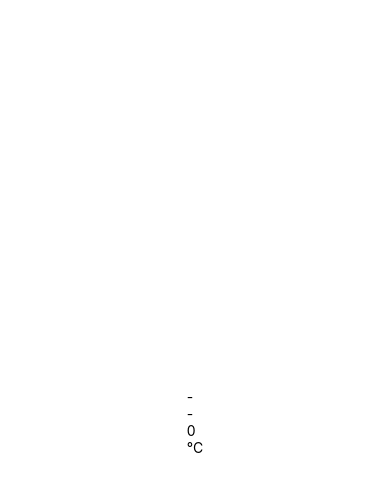
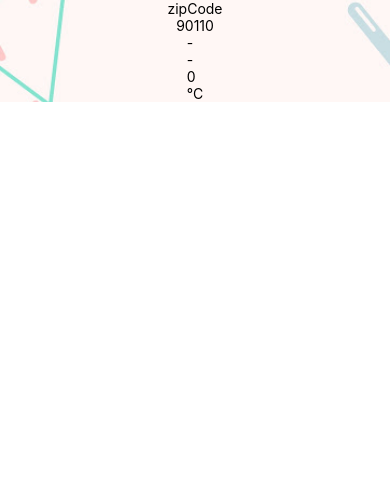
Before and after one commit to 6210110371/Lab04, a React Native app: screen / in a window 390 px wide. Shown: the top 492 px of the page. Built offline with nearby package versions, Linux system fonts and the light colour scheme.

Commit message:
commit 4

```diff
--- a/App.js
+++ b/App.js
@@ -2,6 +2,7 @@ import { StatusBar } from 'expo-status-bar';
 import React from 'react';
 import { StyleSheet, View } from 'react-native';
 import Weather from './components/Weather';
+import constants from 'expo-constants';
 
 
 export default function App() {
@@ -15,9 +16,6 @@ export default function App() {
 }
 const styles = StyleSheet.create({
  container: {
- flex: 1,
- backgroundColor: '#fff',
- alignItems: 'center',
- justifyContent: 'center',
+  paddingTop: constants.statusBarHeight
  },
 });
--- a/components/Weather.js
+++ b/components/Weather.js
@@ -1,5 +1,5 @@
 import React from 'react';
-import { Text } from 'react-native'
+import { ImageBackground, Text ,StyleSheet} from 'react-native'
 import Forecast from './Forecast';
 import { useState } from 'react';
 
@@ -10,6 +10,18 @@ export default function Weather(props) {
         temp: 0
         })
     return (
-        <Forecast {...forecastInfo}/>
+        <ImageBackground source={require('../unnamed.jpg')} style={styles.backdrop}>
+            <Text>zipCode</Text>
+            <Text>{props.zipCode}</Text>
+            <Forecast {...forecastInfo}/>
+        </ImageBackground>
     )
    }
+
+const styles = StyleSheet.create({
+    backdrop: {
+    alignItems: 'center',
+    width: '100%',
+    height: '100%'
+    }
+   });
```
Also changed, not shown: unnamed.jpg (added).
